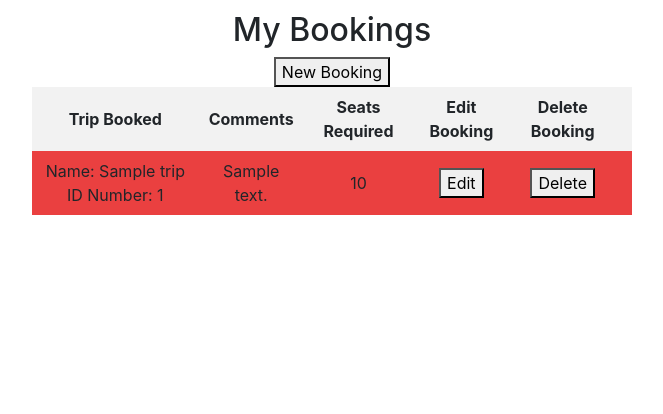
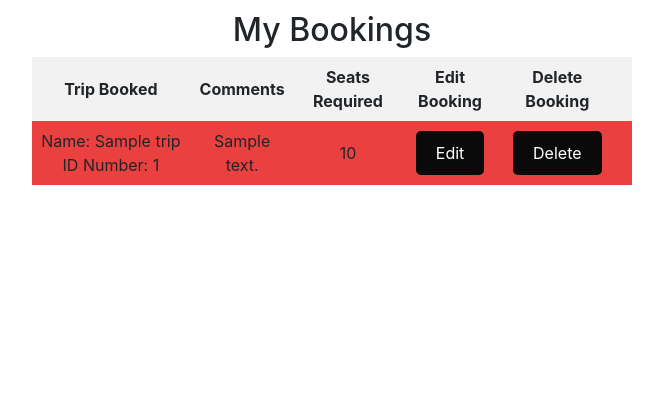
Before and after one commit to RichBurman/Project_4, a Django app: page /mybookings in a window 1280 px wide. Shown: the part 56-470 px from the top of the page, without its empty margins (308-971 px from the left). Run offline with Django 3.2, Linux system fonts and the light colour scheme; a user stored in the database is signed in; tables that the repository leaves empty hold one stand-in row (values such as "Sample post"); some libraries are stand-ins or nearby versions.

Commit message:
Edit mybookings.html and add new styling

```diff
--- a/static/css/style.css
+++ b/static/css/style.css
@@ -29,6 +29,17 @@ main {
 
 .button:hover {
     background-color: #c63737;
+}
+
+.booking-button {
+    background-color: #0b0a0a;
+    color: white;
+    padding: 10px 20px;
+    font-size: 16px;
+    border: none;
+    border-radius: 5px;
+    cursor: pointer;
+
 }
 
 /* Style for Hero Image */
--- a/templates/mybookings.html
+++ b/templates/mybookings.html
@@ -3,10 +3,7 @@
 
 <h2>My Bookings</h2>
 
-<a href="{% url 'addnewbooking' %}">
-  <button>New Booking</button>
-</a>
-
+<div>
   <table class="center-table">
     <thread>
       <tr>
@@ -28,12 +25,12 @@
         <td>{{ booking.seats_required }}</td>
         <td>
           <a href="{% url 'editbooking' booking.id %}">
-          <button>Edit</button>
+            <button class="booking-button">Edit</button>
           </a>
         </td>
         <td>
           <a href="{% url 'deletebooking' booking.id %}">
-          <button>Delete</button>
+            <button class="booking-button">Delete</button>
           </a>
         </td>
         <td></td>
@@ -41,5 +38,6 @@
       {% endfor %}
     </tbody>
   </table>
+</div>
 
 {% endblock %}
```
Lines whose indentation alone changed are shown as unchanged.
